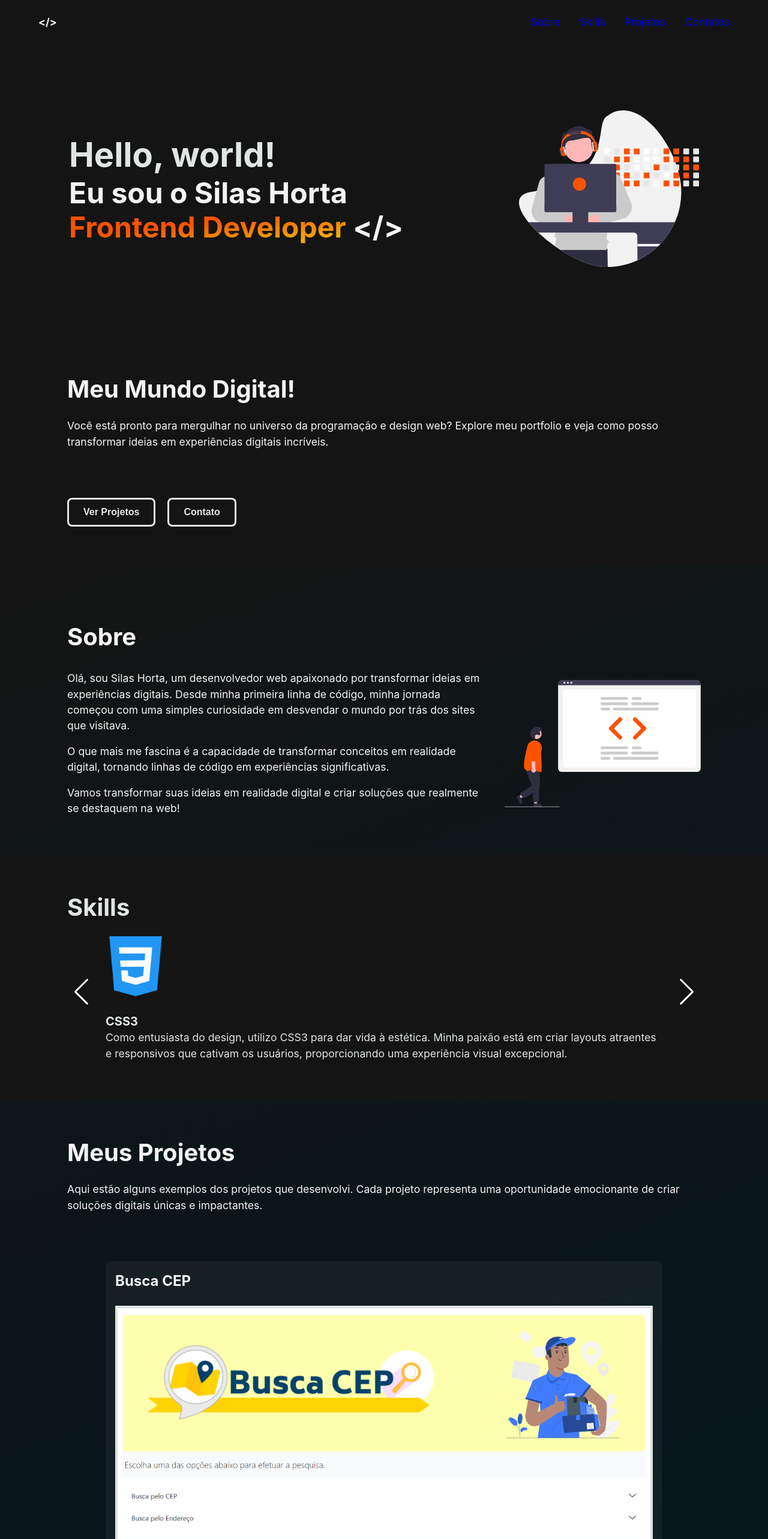
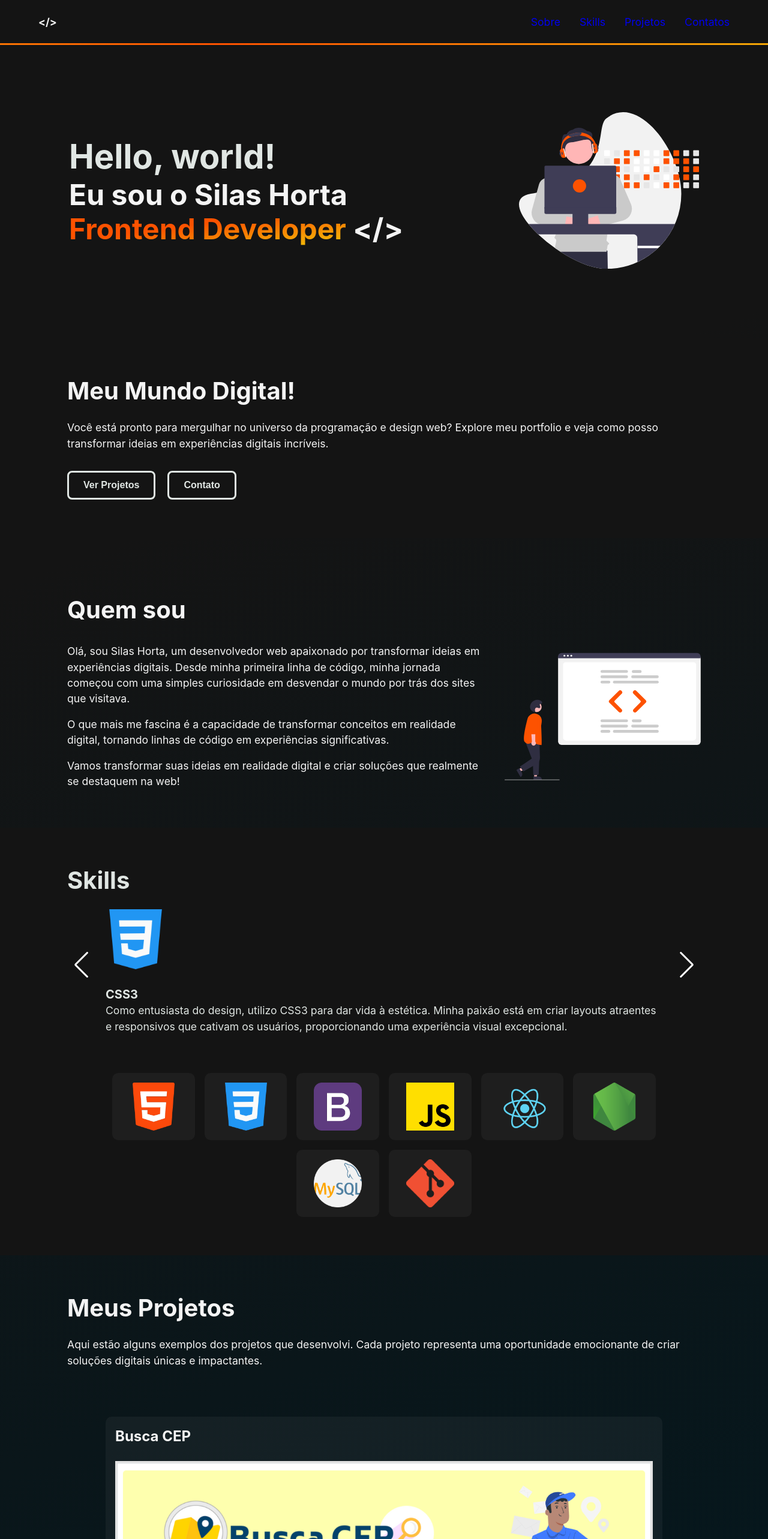
Before and after one commit to silashorta/portfolio-project, a React (Vite) app: page / in a window 1280 px wide. Shown: the top 2566 px of the page at 60% size. Built offline with nearby package versions, Linux system fonts and the light colour scheme.

Commit message:
update styles

```diff
--- a/components/About/About.jsx
+++ b/components/About/About.jsx
@@ -5,7 +5,7 @@ function About() {
   return (
     <div id="about" className={styles.about__container}>
       <div>
-        <h3 className={styles.about__titulo} data-aos="fade">Sobre</h3>
+        <h3 className={styles.about__titulo} data-aos="fade">Quem sou</h3>
         <div className={styles.about__descricao_container} data-aos="fade-up">
           <div className={styles.about__descricao}>
             <p>Olá, sou Silas Horta, um desenvolvedor web apaixonado por transformar ideias em
--- a/components/Contact/Contact.jsx
+++ b/components/Contact/Contact.jsx
@@ -48,6 +48,9 @@ function Contact() {
             <div>
               <a href="mailto:silashorta.dev@gmail.com?subject=Portfolio Message&body=Olá! Visitei o seu portfolio e queria falar com você."><img src="../../assets/images/icon/o-email.png" alt="" className={styles.contact__icon} /></a>
             </div>
+            <div>
+              <a href="https://wa.me/+5521968840132?text=Olá!%20Visitei%20seu%20portfólio%20e%20gostaria%20de%20conversar%20com%20você." rel='noreferrer' target='_blank'><img src="../../assets/images/icon/whatsapp.png" alt="" className={styles.contact__icon} /></a>
+            </div>
           </div>
         </div>
       </div>
@@ -59,20 +62,20 @@ function Contact() {
           className={styles.contact__formik}
         >
           <Form className={styles.contact__form}>
-            <div className={styles.contact__form_item}>
+            <div className={styles.contact__form_item} data-aos="fade-up"
+                data-aos-anchor-placement="top-bottom">
               <label htmlFor="name">Nome</label>
-              <Field id="name" name="name" placeholder="Nome completo" className={styles.contact__field} data-aos="fade-up"
-                data-aos-anchor-placement="top-bottom" />
+              <Field id="name" name="name" placeholder="Nome completo" className={styles.contact__field}  />
             </div>
-            <div className={styles.contact__form_item}>
+            <div className={styles.contact__form_item} data-aos="fade-up"
+                data-aos-anchor-placement="top-bottom">
               <label htmlFor="email">Email</label>
-              <Field id="email" name="email" placeholder="email@example.com" className={styles.contact__field} data-aos="fade-up"
-                data-aos-anchor-placement="top-bottom" />
+              <Field id="email" name="email" placeholder="email@example.com" className={styles.contact__field} />
             </div>
-            <div className={styles.contact__form_item}>
+            <div className={styles.contact__form_item} data-aos="fade-up"
+                data-aos-anchor-placement="top-bottom">
               <label htmlFor="message">Mensagem</label>
-              <Field as="textarea" rows="10" id="message" name="message" placeholder="Escreva sua mensagem" className={styles.contact__field} data-aos="fade-up"
-                data-aos-anchor-placement="top-bottom" />
+              <Field as="textarea" rows="10" id="message" name="message" placeholder="Escreva sua mensagem" className={styles.contact__field} />
             </div>
             <button type="submit" className={styles.contact__submit} data-aos="fade-up">Enviar</button>
           </Form>
--- a/components/Footer/Footer.jsx
+++ b/components/Footer/Footer.jsx
@@ -5,7 +5,7 @@ function Footer() {
   return (
     <div className={styles.footer__container}>
       <div>
-      <div className={styles.footer__links}>
+        <div className={styles.footer__links}>
           <a href="#about">
             <div className={styles.footer__link}>Sobre</div>
           </a>
@@ -24,13 +24,16 @@ function Footer() {
             <a href="https://www.instagram.com/silashorta/" rel='noreferrer' target='_blank'><img src="../../assets/images/icon/instagram.png" alt="" className={styles.footer__icon} /></a>
           </div>
           <div>
-          <a href="https://www.linkedin.com/in/silashorta/" rel='noreferrer' target='_blank'><img src="../../assets/images/icon/linkedin.png" alt="" className={styles.footer__icon} /></a>
+            <a href="https://www.linkedin.com/in/silashorta/" rel='noreferrer' target='_blank'><img src="../../assets/images/icon/linkedin.png" alt="" className={styles.footer__icon} /></a>
           </div>
           <div>
-          <a href="https://github.com/silashorta" rel='noreferrer' target='_blank'><img src="../../assets/images/icon/github.png" alt="" className={styles.footer__icon} /></a>
+            <a href="https://github.com/silashorta" rel='noreferrer' target='_blank'><img src="../../assets/images/icon/github.png" alt="" className={styles.footer__icon} /></a>
           </div>
           <div>
-          <a href="mailto:silashorta.dev@gmail.com?subject=Portfolio Message&body=Olá! Visitei o seu portfolio e queria falar com você."><img src="../../assets/images/icon/o-email.png" alt="" className={styles.footer__icon} /></a>
+            <a href="mailto:silashorta.dev@gmail.com?subject=Portfolio Message&body=Olá! Visitei o seu portfolio e queria falar com você."><img src="../../assets/images/icon/o-email.png" alt="" className={styles.footer__icon} /></a>
+          </div>
+          <div>
+            <a href="https://wa.me/+5521968840132?text=Olá!%20Visitei%20seu%20portfólio%20e%20gostaria%20de%20conversar%20com%20você." rel='noreferrer' target='_blank'><img src="../../assets/images/icon/whatsapp.png" alt="" className={styles.footer__icon} /></a>
           </div>
         </div>
       </div>
--- a/components/Footer/Footer.module.css
+++ b/components/Footer/Footer.module.css
@@ -22,6 +22,10 @@
 .footer__icon{
     width: 50px;
 }
+
+#whatsapp{
+    border-radius: 50%;
+}
 .footer__icon:hover{
     cursor: pointer;
 }
--- a/components/HeaderCTA/HeaderCTA.module.css
+++ b/components/HeaderCTA/HeaderCTA.module.css
@@ -4,7 +4,7 @@
     padding: 64px 112px;
     flex-direction: column;
     align-items: flex-start;
-    gap: 80px;
+    gap: 32px;
     background-color: var(--preto);
 }
 
@@ -45,6 +45,6 @@
 
   @media (max-width: 810px) {
     .cta__container {
-        padding: 64px 16px;
+        padding: 16px;
     }
   }
--- a/components/Navbar/Navbar.jsx
+++ b/components/Navbar/Navbar.jsx
@@ -21,6 +21,8 @@ function Navbar() {
           </a>
         </div>
       </nav>
+      <div className={styles.main}>
+      </div>
     </div>
   )
 }
--- a/components/Navbar/Navbar.module.css
+++ b/components/Navbar/Navbar.module.css
@@ -1,4 +1,5 @@
-.menu__container{
+.menu__container {
+    position: relative;
     display: flex;
     justify-content: space-between;
     align-items: center;
@@ -6,19 +7,39 @@
     height: 72px;
     padding: 0 64px;
 }
+.main {
+    width: 100%;
+    height: 3px;
+    overflow: hidden;
+    background: linear-gradient(to right, var(--dourado) 0%, var(--laranja) 50%, var(--dourado) 100%);
+    background-size: 200% 100%;
+    animation: gradientAnimation 5s ease-in-out infinite;
+}
 
-.menu__logo{
+@keyframes gradientAnimation {
+    0% {
+        background-position: 100% 0;
+    }
+    100% {
+        background-position: -100% 0;
+    }
+}
+
+
+
+.menu__logo {
     font-size: 1.1rem;
     font-weight: 700;
 }
-.menu__links{
+
+.menu__links {
     display: flex;
     gap: 32px;
 
     font-size: 1.1rem;
 }
 
-.menu__link:hover{
+.menu__link:hover {
     cursor: pointer;
     color: var(--dourado);
     border-bottom: 3px solid var(--dourado);
@@ -30,4 +51,4 @@
     .menu__container {
         padding: 16px;
     }
-  }
+}
--- a/components/Skills/Skills.jsx
+++ b/components/Skills/Skills.jsx
@@ -10,6 +10,32 @@ function Skills() {
       <div className={styles.skills__carrousel}>
         <Carrousel />
       </div>
+      <div className={styles.skills__cards} data-aos="fade-left">
+        <div className={styles.skills__card}>
+          <img src="../assets/images/skills/html-5.png" alt="" className={styles.skills__card_img}/>
+        </div>
+        <div className={styles.skills__card}>
+          <img src="../assets/images/skills/css-3.png" alt="" className={styles.skills__card_img}/>
+        </div>
+        <div className={styles.skills__card}>
+          <img src="../assets/images/skills/bootstrap.png" alt="" className={styles.skills__card_img}/>
+        </div>
+        <div className={styles.skills__card}>
+          <img src="../assets/images/skills/js.png" alt="" className={styles.skills__card_img}/>
+        </div>
+        <div className={styles.skills__card}>
+          <img src="../assets/images/skills/biblioteca.png" alt="" className={styles.skills__card_img}/>
+        </div>
+        <div className={styles.skills__card}>
+          <img src="../assets/images/skills/node-js.png" alt="" className={styles.skills__card_img}/>
+        </div>
+        <div className={styles.skills__card}>
+          <img src="../assets/images/skills/mysql.png" alt="" className={styles.skills__card_img}/>
+        </div>
+        <div className={styles.skills__card}>
+          <img src="../assets/images/skills/git.png" alt="" className={styles.skills__card_img}/>
+        </div>
+      </div>
     </div>
   )
 }
--- a/components/Skills/Skills.module.css
+++ b/components/Skills/Skills.module.css
@@ -6,19 +6,49 @@
      color: var(--brancoTexto);
  }
 
-.skills__carrousel{
+ .skills__carrousel {
      cursor: grab;
  }
-.skills__titulo{
+
+ .skills__titulo {
      padding: 0;
+ }
+
+ .skills__cards {
+     margin-top: 64px;
+     display: flex;
+     justify-content: center;
+     align-items: center;
+     flex-wrap: wrap;
+     gap: 16px;
+ }
+
+ .skills__card {
+    width: 10%;
+    padding: 16px;
+    display: flex;
+    justify-content: center;
+    align-items: center; /* Para centralizar verticalmente */
+    background-color: #ffffff0b;
+    border-radius: 10px;
+}
+
+ .skills__card_img{
+    width: 100%;
+    max-width: 80px;
+    align-self: center;
 }
 
  @media (max-width: 810px) {
      .skills__container {
-        padding: 64px 16px;
+         padding:24px 16px;
      }
 
-    .skills__titulo{
+     .skills__titulo {
          padding: 0px 8px;
      }
+
+     .skills__card {
+        width: 20%;
     }
+ }
```
Also changed, not shown: public/assets/images/icon/whatsapp.png, 1 other file (tests, documents, lock files or other folders). Lines whose indentation alone changed are shown as unchanged.
